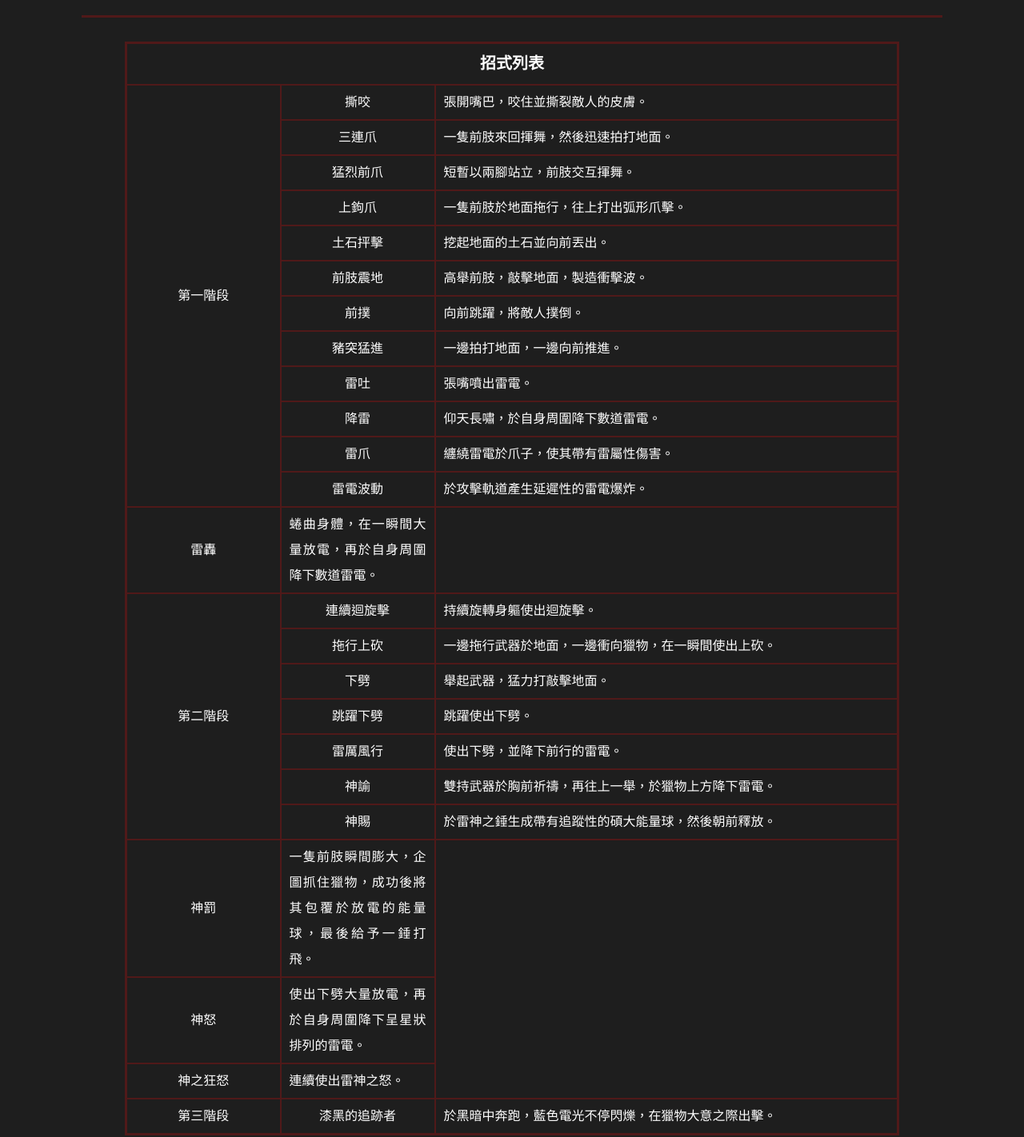
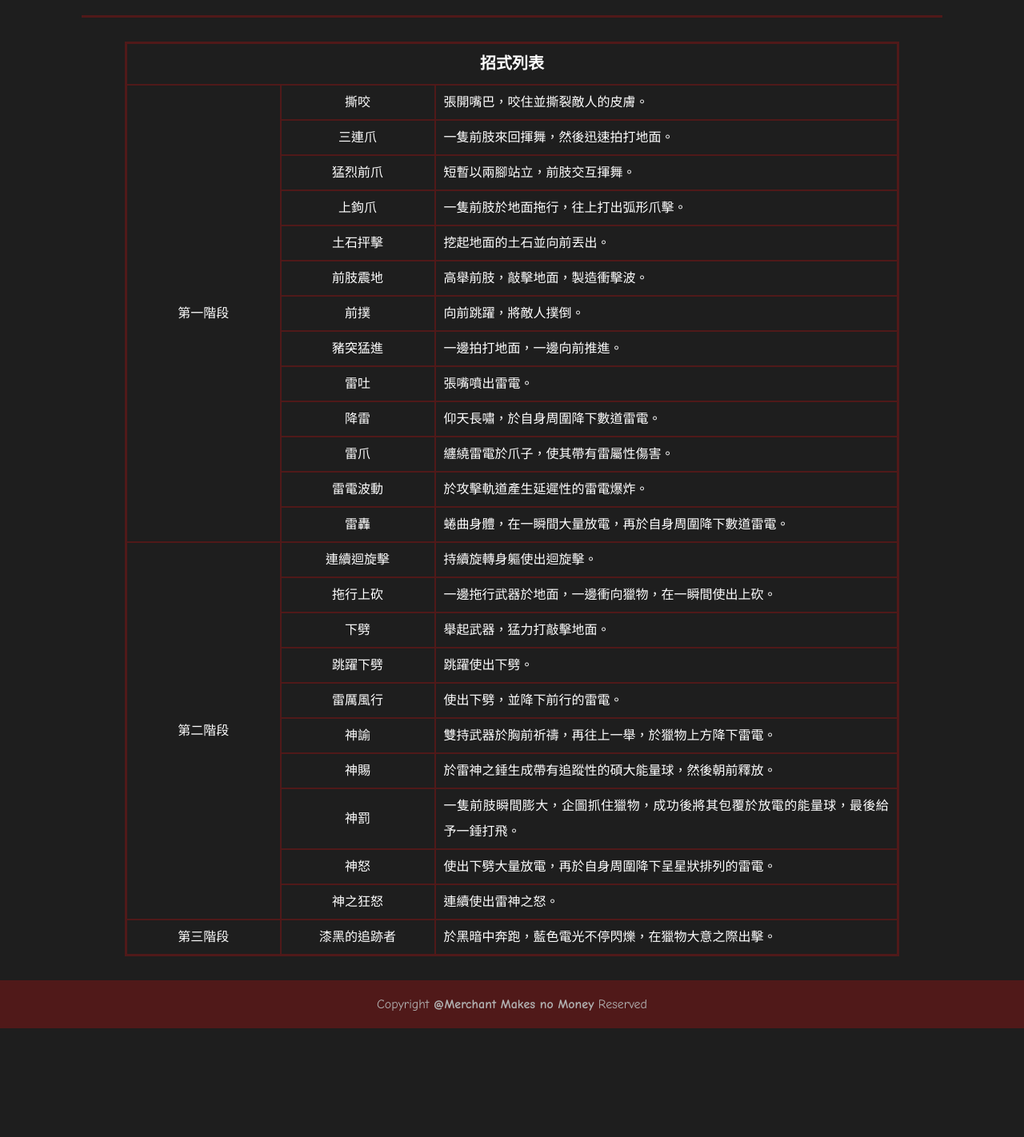
Before and after one commit to chenyouwei1314-lgtm/Merchant-Makes-no-Money-Wiki, a website: page docs/黑暗獸.html in a window 1280 px wide. Shown: the part 483-1905 px from the top of the page at 80% size. After the commit the page ends 1769 px from the top, so only its background shows below. Drawn offline with Linux system fonts and the light colour scheme.

Commit message:
Update 黑暗獸.html

```diff
--- a/docs/黑暗獸.html
+++ b/docs/黑暗獸.html
@@ -50,7 +50,7 @@
                     <th colspan="3">招式列表</th>
                 </tr>
                 <tr>
-                    <td rowspan="12" class="td1">第一階段</td>
+                    <td rowspan="13" class="td1">第一階段</td>
                     <td class="td1">撕咬</td>
                     <td>張開嘴巴，咬住並撕裂敵人的皮膚。</td>
                 </tr>
@@ -103,7 +103,7 @@
                     <td>蜷曲身體，在一瞬間大量放電，再於自身周圍降下數道雷電。</td>
                 </tr>
                 <tr>
-                    <td rowspan="7" class="td1">第二階段</td>
+                    <td rowspan="10" class="td1">第二階段</td>
                     <td class="td1">連續迴旋擊</td>
                     <td>持續旋轉身軀使出迴旋擊。</td>
                 </tr>
```
